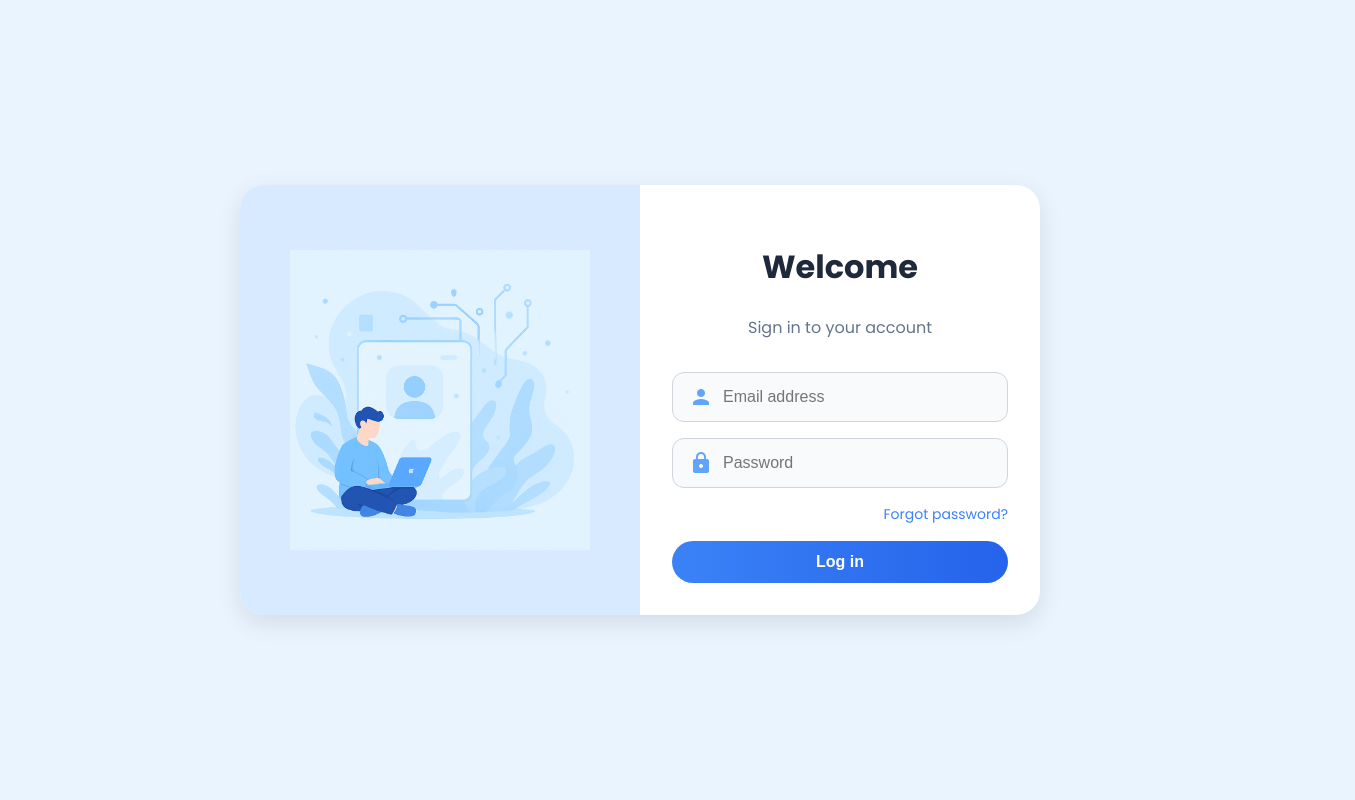
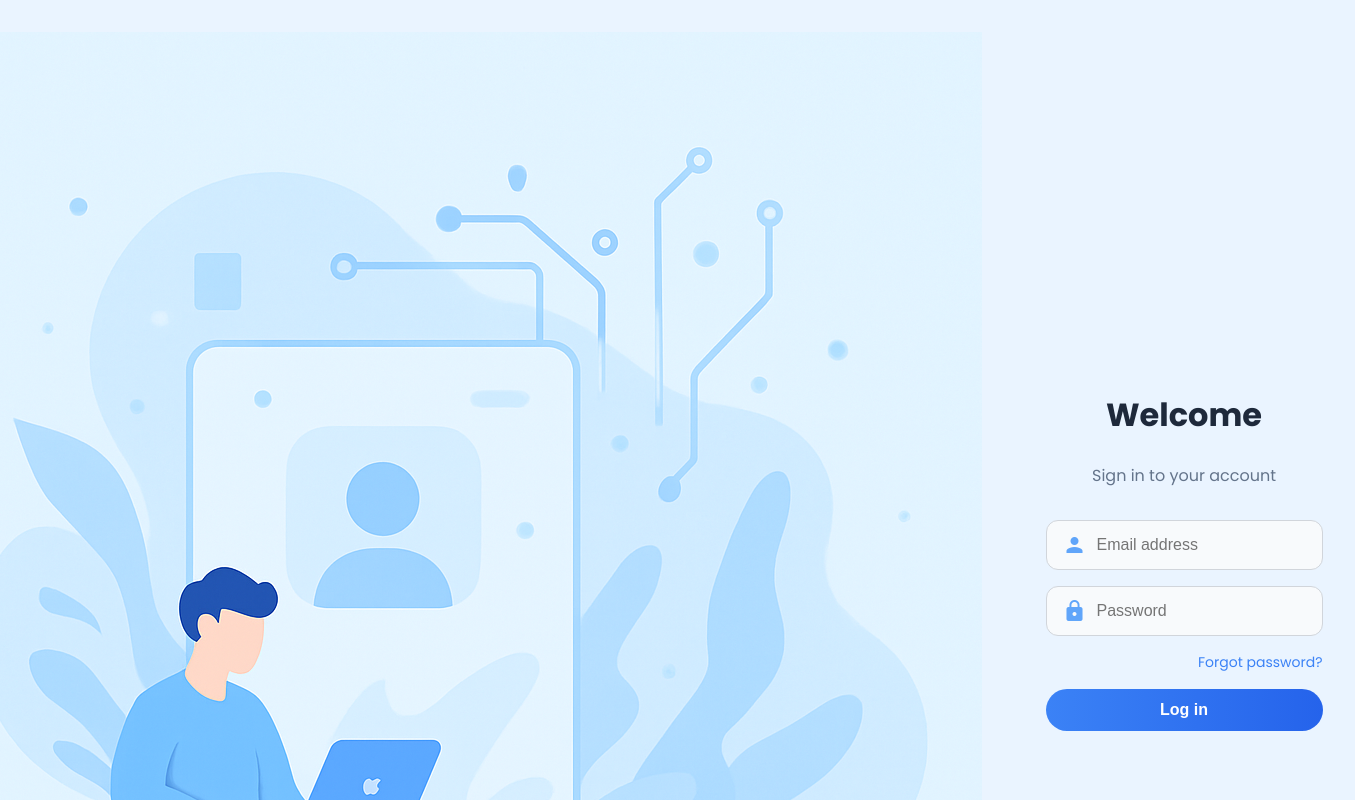
Before and after one commit to suri743/instyte-login, a React (Create React App) app in the folder instyte-login-frontend/: page / in a window 1280 px wide. Shown: the top 800 px of the page, 1355 px wide, since content can reach past the window. Built offline with nearby package versions, Linux system fonts and the light colour scheme.

Commit message:
New changes in UI

```diff
--- a/instyte-login-frontend/src/components/LoginPage.css
+++ b/instyte-login-frontend/src/components/LoginPage.css
@@ -26,13 +26,9 @@ body {
 }
 
 .login-left {
-  background: #d7eaff;
-  display: flex;
-  justify-content: center;
-  align-items: center;
-  flex: 1;
-  padding: 2rem;
-}
+    flex: 1;
+    padding: 2rem;
+  }
 
 .login-illustration {
   width: 90%;
@@ -111,6 +107,15 @@ body {
   cursor: pointer;
   transition: background 0.3s ease;
 }
+.login-container {
+    display: flex;
+    justify-content: center;
+    align-items: center;
+    min-height: 100vh;
+
+    background-size: cover;
+    background-color: #eaf4ff; /* fallback color if image fails */
+  }
 
 .login-button:hover {
   background: linear-gradient(to right, #2563eb, #1d4ed8);
--- a/instyte-login-frontend/src/components/LoginPage.jsx
+++ b/instyte-login-frontend/src/components/LoginPage.jsx
@@ -1,5 +1,3 @@
-// LoginPage.js
-
 import React, { useState } from 'react';
 import './LoginPage.css';
 
@@ -27,10 +25,10 @@ function LoginPage() {
   };
 
   return (
-    <div className="login-container">
-      <div className="login-card">
+    <div className="login-page">
+      <div className="login-container">
         <div className="login-left">
-          <img src="/assets/login-illustration.png" alt="Login Illustration" className="login-illustration" />
+          <img src="/assets/login-illustration.png" alt="Login Illustration" className="login-image" />
         </div>
         <div className="login-right">
           <h2 className="welcome-text">Welcome</h2>
```
Also changed, not shown: instyte-login-frontend/src/components/assets/login-illustration.png (deleted), 1 other file (tests, documents, lock files or other folders).
